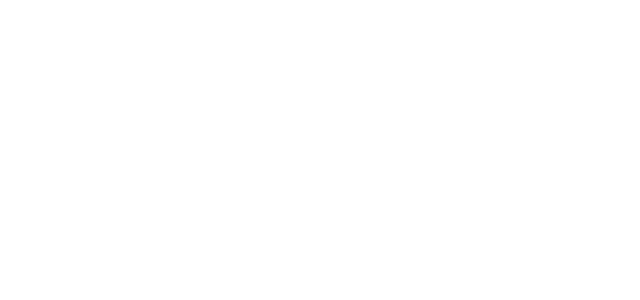
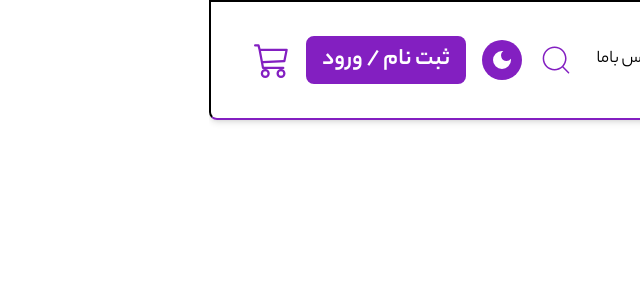
Before and after one commit to AlirezaFCB-DEV/TakShop, a Next.js app in the folder frontend/: page / in a window 1280 px wide. Shown: the top 300 px of the page, without its empty margins (640-1280 px from the left). Built offline with nearby package versions, Linux system fonts and the light colour scheme.

Commit message:
feat : create header menu section

```diff
--- a/frontend/src/app/globals.css
+++ b/frontend/src/app/globals.css
@@ -1,5 +1,4 @@
 @import "tailwindcss";
-
 
 @theme {
   --color-bg-dark-color : #1f1f1f;
@@ -31,6 +30,16 @@
 
 @theme inline {
   --font-yekan-bakh : var(--yekan-bakh);
+}
+
+@layer components {
+  .icon-button {
+    @apply text-4xl text-button-default hover:text-button-hover selection:bg-button-selected cursor-pointer transition-colors
+  }
+
+  .header-menu_item {
+    @apply hover:text-main-700 transition-colors
+  }
 }
 
 @layer utilities {
--- a/frontend/src/app/page.tsx
+++ b/frontend/src/app/page.tsx
@@ -1,8 +1,71 @@
+"use client";
+
+import PrimaryButton from "@/components/PrimaryButton";
+import Link from "next/link";
+import { BsCart3 } from "react-icons/bs";
+import { CiSearch } from "react-icons/ci";
+import { FaShopify } from "react-icons/fa";
+import { IoChevronDown } from "react-icons/io5";
+import { MdDarkMode } from "react-icons/md";
+
 const Home = () => {
   return (
-    <header>
-    </header>
-  )
-}
+    <nav className="flex items-center justify-around px-8 py-7 border-2 border-b-main-500 rounded-b-lg shadow-md">
+      <section>
+        <Link href={"/"} className="desktop-main-title flex gap-4 text-main-500">
+          <FaShopify />
+          <h1>تک شاپ</h1>
+        </Link>
+      </section>
+      <section>
+        <ul className="flex gap-10 text-lg">
+          <li className="header-menu_item">
+            <Link href={"#"}>
+              <span>صفحه اصلی</span>
+            </Link>
+          </li>
+          <li className="header-menu_item">
+            <Link className="flex items-center" href={"#"}>
+              <span>دسته بندی کالاها</span>
+              <IoChevronDown />
+            </Link>
+          </li>
+          <li className="header-menu_item">
+            <Link href={"#"}>
+              <span>بلاگ پست</span>
+            </Link>
+          </li>
+          <li className="header-menu_item">
+            <Link href={"#"}>
+              <span>تخفیف</span>
+            </Link>
+          </li>
+          <li className="header-menu_item">
+            <Link href={"#"}>
+              <span>درباره ما</span>
+            </Link>
+          </li>
+          <li className="header-menu_item">
+            <Link href={"#"}>
+              <span>تماس با‌ما</span>
+            </Link>
+          </li>
+        </ul>
+      </section>
+      <section className="flex items-center gap-4 ">
+        <button className="icon-button">
+          <CiSearch />
+        </button>
+        <PrimaryButton className="rounded-full" variant="icon">
+          <MdDarkMode />
+        </PrimaryButton>
+        <PrimaryButton>ثبت نام / ورود</PrimaryButton>
+        <button className="icon-button">
+          <BsCart3 />
+        </button>
+      </section>
+    </nav>
+  );
+};
 
-export default Home
+export default Home;
--- /dev/null
+++ b/frontend/src/components/PrimaryButton.tsx
@@ -0,0 +1,30 @@
+"use client";
+
+import React from "react";
+
+interface PrimaryButtonProps extends React.ButtonHTMLAttributes<HTMLButtonElement> {
+  children: React.ReactNode,
+  variant ?: "default" | "icon";
+}
+
+const PrimaryButton = ({
+  children,
+  className = "",
+  variant = 'default',
+  ...rest
+}: PrimaryButtonProps) => {
+  const baseClasses = "bg-button-default hover:bg-button-hover cursor-pointer transition-colors text-white "
+
+  const variantClasses = {
+    default: "px-4 py-2 rounded-lg button-primary ",
+    icon :  "p-2 rounded-full button-primary"
+  }
+
+  return (
+    <button className={`${className}  ${baseClasses} ${variantClasses[variant]}`} {...rest}>
+        {children}
+    </button>
+  );
+};
+
+export default PrimaryButton;
```
Also changed, not shown: frontend/package.json (+2 -5 lines), 1 other file (tests, documents, lock files or other folders).
